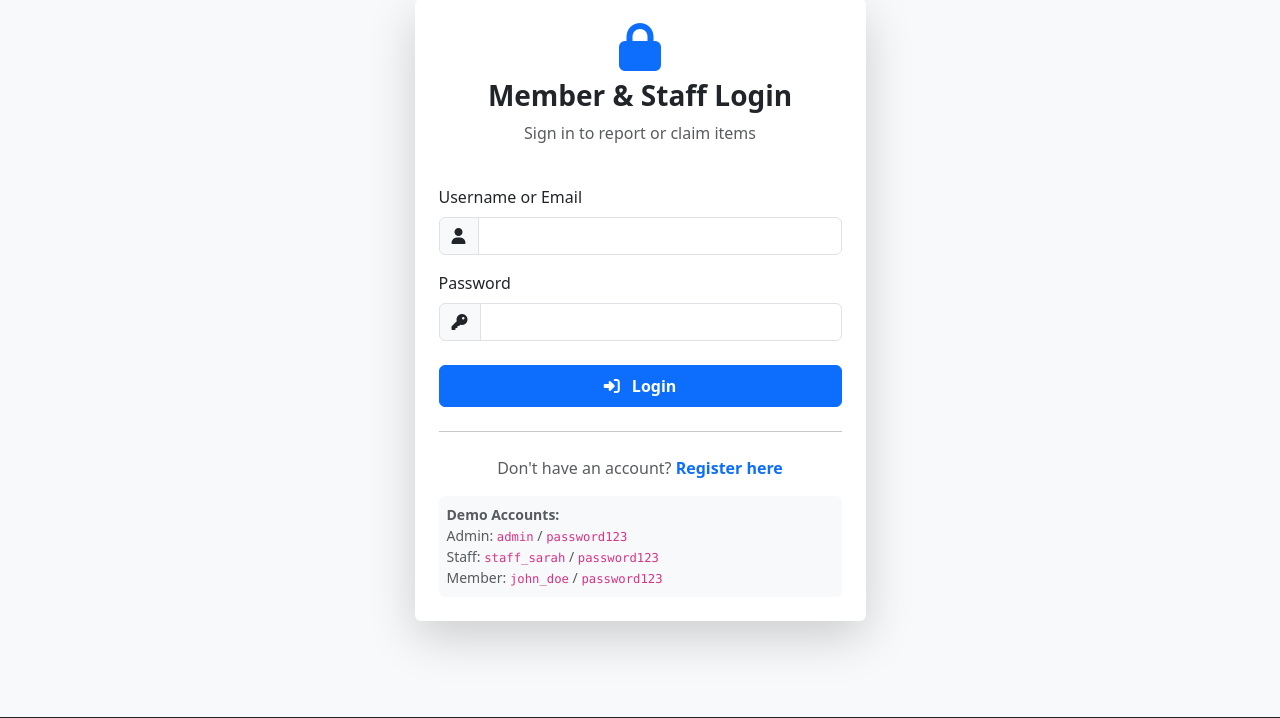
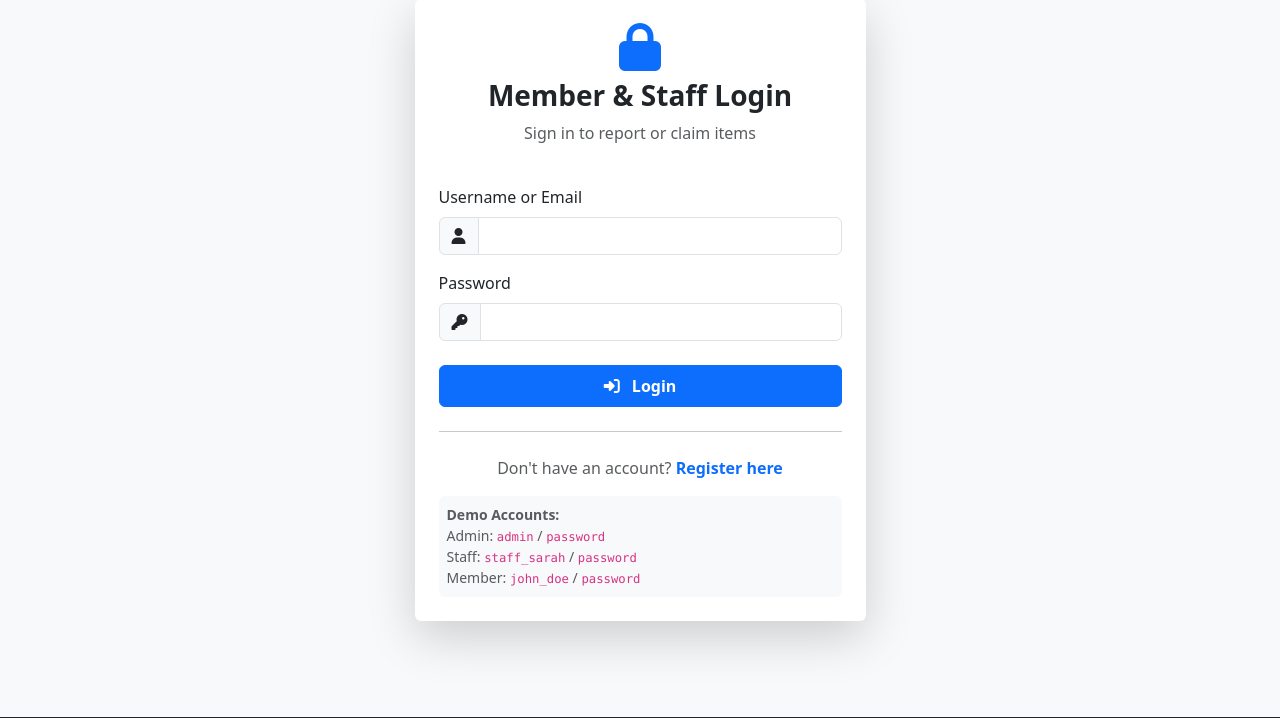
Before and after one commit to SickleFire/lost-and-found-system, a PHP site: page /login.php in a window 1280 px wide. Shown: the part 105-823 px from the top of the page. Run offline with PHP 8.4, Linux system fonts and the light colour scheme.

Commit message:
fixed login

```diff
--- a/found_detail.php
+++ b/found_detail.php
@@ -28,9 +28,11 @@ if ($_SERVER['REQUEST_METHOD'] === 'POST' && isLoggedIn()) {
             $error = 'You have already submitted a claim for this found item.';
         } else {
             $stmtInsert = $pdo->prepare("INSERT INTO claims (found_item_id, user_id, proof_description, status) VALUES (?, ?, ?, 'Pending')");
-            if ($stmtInsert->execute([$id, $_SESSION['user_id']])) {
+            if ($stmtInsert->execute([$id, $_SESSION['user_id'], $proof_description])) {
                 // Update found item status to Pending Verification
-                $pdo->prepare("UPDATE found_items SET status = 'Pending Verification' WHERE id = ?")->execute([$id]);
+                $stmtUpdate = $pdo->prepare("UPDATE found_items SET status = 'Pending Verification' WHERE id = ?");
+                $stmtUpdate->execute([$id]);
+
                 $success = 'Your claim has been successfully submitted and is pending staff verification.';
                 // Refresh item status
                 $item['status'] = 'Pending Verification';
--- a/login.php
+++ b/login.php
@@ -1,4 +1,7 @@
 <?php
+if (session_status() === PHP_SESSION_NONE) {
+    session_start();
+}
 require_once 'db.php';
 
 $error = '';
@@ -76,9 +79,9 @@ if ($_SERVER['REQUEST_METHOD'] === 'POST') {
                     <p class="text-muted mb-0">Don't have an account? <a href="register.php" class="text-decoration-none fw-bold">Register here</a></p>
                     <div class="mt-3 p-2 bg-light rounded text-start small text-muted">
                         <strong>Demo Accounts:</strong><br>
-                        Admin: <code>admin</code> / <code>password123</code><br>
-                        Staff: <code>staff_sarah</code> / <code>password123</code><br>
-                        Member: <code>john_doe</code> / <code>password123</code>
+                        Admin: <code>admin</code> / <code>password</code><br>
+                        Staff: <code>staff_sarah</code> / <code>password</code><br>
+                        Member: <code>john_doe</code> / <code>password</code>
                     </div>
                 </div>
             </div>
--- a/logout.php
+++ b/logout.php
@@ -4,5 +4,5 @@ if (session_status() === PHP_SESSION_NONE) {
 }
 session_unset();
 session_destroy();
-header("Location: login.php");
+header("Location: /.PHP/lost-and-found-system/login.php");
 exit;
```
